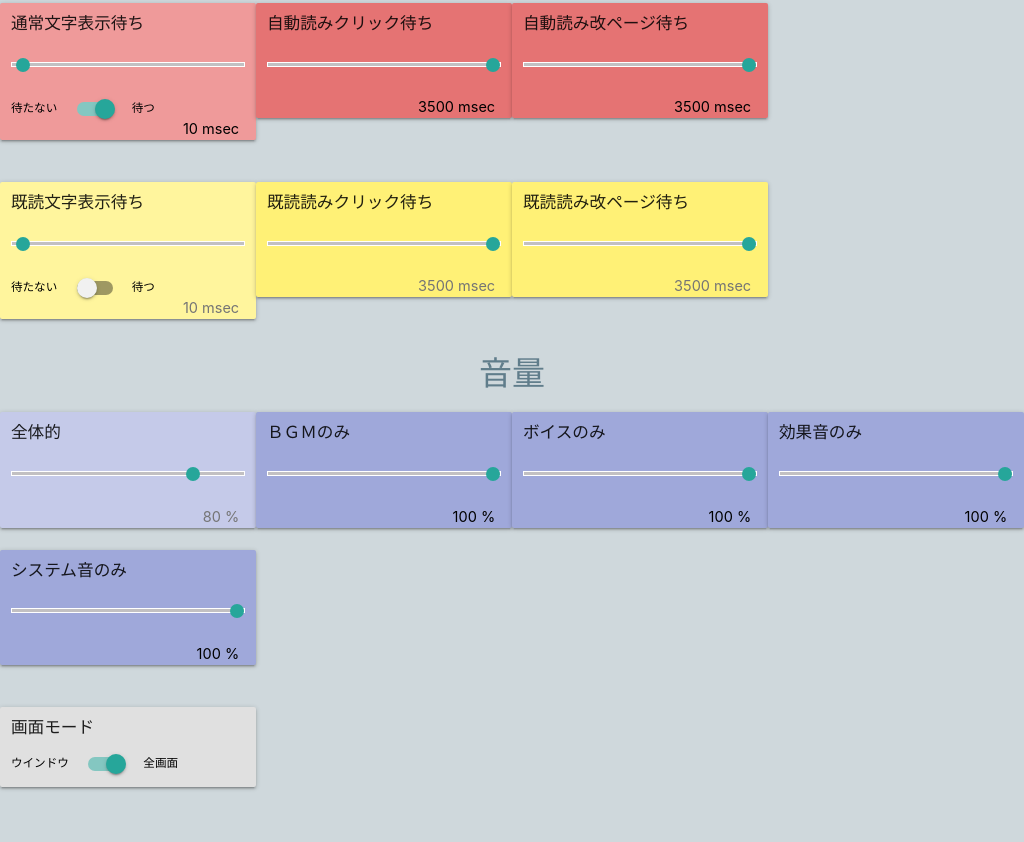
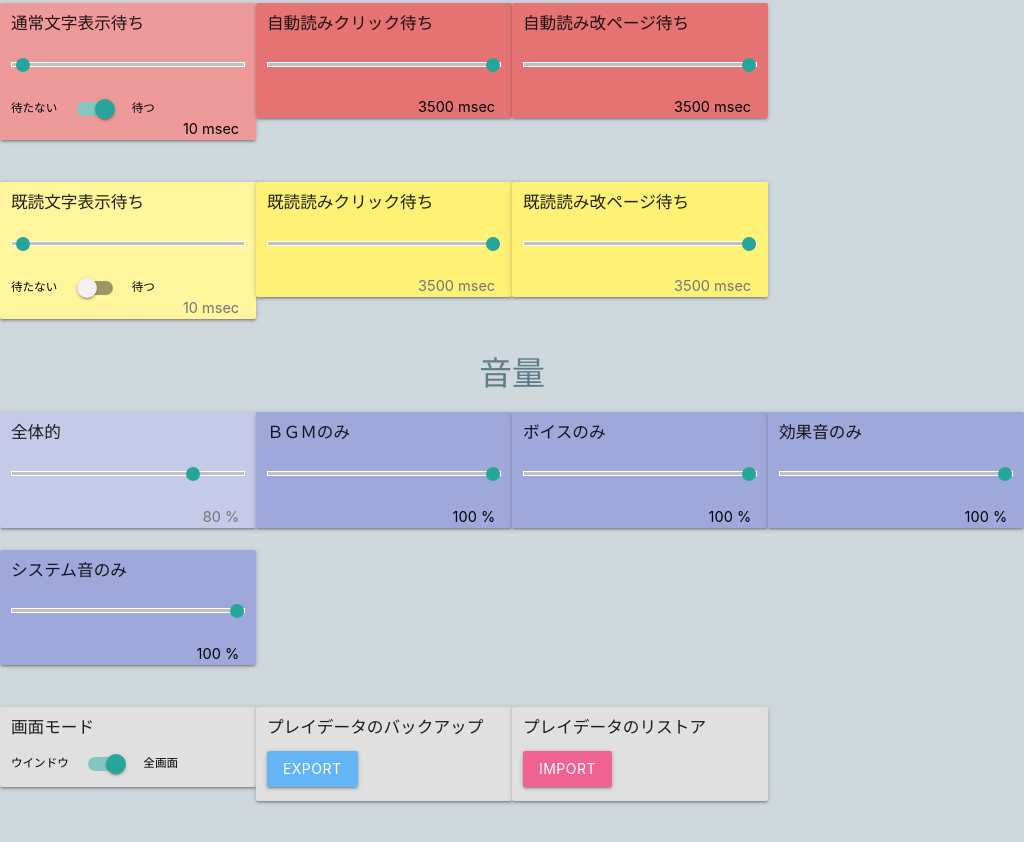
Before and after one commit to famibee/SKYNovel_hatsune, an Electron app: page prj/config/_config.htm in a window 1024 px wide. Shown: the part 372-1214 px from the top of the page. Drawn offline with Linux system fonts and the light colour scheme.

Commit message:
v1.1.4：add：プレイデータのエクスポート・インポート対応

```diff
--- a/core/plugin/humane/index.js
+++ b/core/plugin/humane/index.js
@@ -5,9 +5,9 @@ const Humane = require('humane-js');
 require("!style-loader!css-loader!humane-js/themes/bigbox.css");
 
 exports.init = hSN=> {
-	Humane.baseCls = 'humane-bigbox';
 	hSN.addTag('notice', hArg=> {
-		Humane.log(hArg.text);
+		hArg.baseCls = 'humane-bigbox';
+		Humane.create(hArg).log(hArg.text);
 		return false;
 	});
 };
--- a/prj/config/_config.htm
+++ b/prj/config/_config.htm
@@ -187,6 +187,14 @@
 					全画面
 				</label></div></p>
 			</div>
+			<div class="col s6 m4 l3 card-panel hoverable grey lighten-2">
+				<h6>プレイデータのバックアップ</h6>
+				<p><a class="waves-effect waves-light btn blue lighten-2" id="export">export</a></p>
+			</div>
+			<div class="col s6 m4 l3 card-panel hoverable grey lighten-2">
+				<h6>プレイデータのリストア</h6>
+				<p><a class="waves-effect waves-light btn pink lighten-2" id="import">import</a></p>
+			</div>
 		</div>
 		</div>
 	</div>
```
Also changed, not shown: package.json (+9 -8 lines), CHANGELOG.md, 10 other files.
